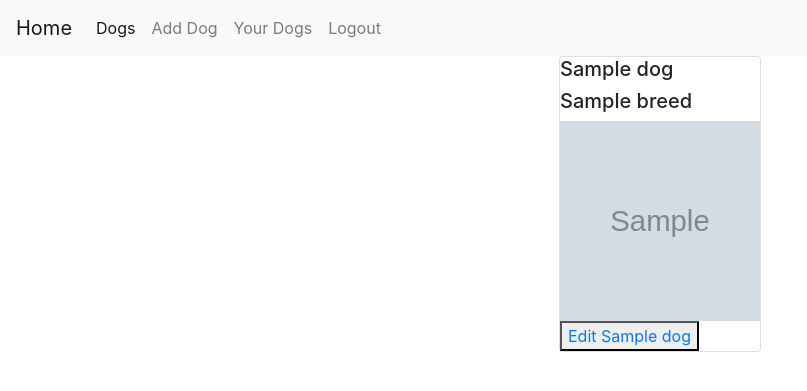
After one commit to ousamasama/Part-Time-Pets, a Django app: page /your_dog_list/1 in a window 1280 px wide. The commit adds this page. Shown: the top 391 px of the page, without its empty margins (0-807 px from the left). Run offline with Django 3.2, Linux system fonts and the light colour scheme; a user stored in the database is signed in; tables that the repository leaves empty hold one stand-in row (values such as "Sample post"); grey boxes marked "Sample" are stand-in pictures; some libraries are stand-ins or nearby versions.

Commit message:
added ability to edit dog

```diff
--- /dev/null
+++ b/mysite/app/templates/dogs/your_dog_list.html
@@ -0,0 +1,23 @@
+{% extends 'base.html' %}
+
+{% load static %}
+{% block content %}
+<html>
+<link rel="stylesheet" href="{% static 'index.css' %}" />
+<ul style="list-style-type:none">
+        <div class="containers">
+            {% for dog in your_dogs %}
+            <div class="card">
+                <li>
+                    <h5>{{ dog.name }}</h5>
+                    <h5>{{ dog.breed }}</h5>
+                    <img src="{{ dog.image.url }}" height="200" width="200">
+                    <br />
+                    <button><a href="{% url 'app:edit_dog' dog.id %}">Edit {{ dog.name }}</a></button>
+                </li>
+            </div>
+            {% endfor %}
+        </div>
+    </ul>
+</html>
+{% endblock content %}
--- a/mysite/app/templates/navbar.html
+++ b/mysite/app/templates/navbar.html
@@ -17,6 +17,9 @@
             </li>
             <li class="nav-item">
                 <a class="nav-link" href="{% url 'app:add_dog' %}">Add Dog</a>
+            </li>
+            <li class="nav-item">
+                <a class="nav-link" href="{% url 'app:your_dog_list' user.id %}">Your Dogs</a>
             </li>
             <li class="nav-item">
                 <a class="nav-link" href="{% url 'app:logout' %}">Logout</a>
--- a/mysite/app/urls.py
+++ b/mysite/app/urls.py
@@ -13,4 +13,6 @@ urlpatterns = [
     path('rent_dog/<int:dog_id>', views.rent_dog, name='rent_dog'),
     path('return_dog/<int:dog_id>', views.return_dog, name='return_dog'),
     path('dog_detail/<int:dog_id>', views.dog_detail, name='dog_detail'),
+    path('your_dog_list/<int:user_id>', views.your_dog_list, name='your_dog_list'),
+    path('edit_dog/<int:dog_id>', views.edit_dog, name='edit_dog'),
 ]
--- a/mysite/app/views.py
+++ b/mysite/app/views.py
@@ -147,3 +147,28 @@ def dog_detail(request, dog_id):
     context = {'dog_detail': dog_detail}
     template_name = 'dogs/dog_detail.html'
     return render(request, template_name, context)
+
+@login_required
+def your_dog_list(request, user_id):
+    currentuser = request.user
+    your_dogs = Dog.objects.filter(owner_id = currentuser.id)
+    context = {'your_dogs': your_dogs}
+    template_name = 'dogs/your_dog_list.html'
+    return render(request, template_name, context)
+
+@login_required
+def edit_dog(request, dog_id):
+    dog = get_object_or_404(Dog, id=dog_id)
+    currentuser = request.user
+    if request.method == 'POST':
+        #POST data submitted; process data.
+        form = DogEditForm(instance=dog, data=request.POST, files=request.FILES)
+        if form.is_valid():
+            form.save()
+        return HttpResponseRedirect(reverse('app:your_dog_list', args=[currentuser.id]))
+
+    elif request.method == 'GET':
+        edit_dog = DogEditForm(instance=dog)
+        template_name = 'dogs/edit_dog.html'
+        context = {'edit_dog': edit_dog, 'dog': dog}
+        return render(request, template_name, context)
```
Also changed, not shown: mysite/app/forms.py (+11 -0 lines), mysite/app/templates/dogs/dog_detail.html (+9 -3 lines), mysite/app/templates/dogs/dogs.html (+9 -2 lines), mysite/app/templates/dogs/edit_dog.html (added, +10 -0 lines), mysite/images/images/2ji2t6o79pi21.jpg (added).
